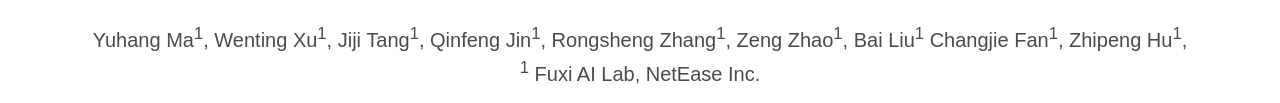
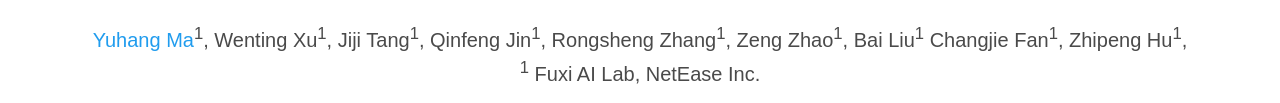
Before and after one commit to Character-Adapter/character-adapter.github.io, a plain HTML site: page index.html in a window 1280 px wide. Shown: the part 211-314 px from the top of the page. Drawn offline with nearby package versions, Linux system fonts and the light colour scheme; some icons are missing; a web font is replaced by a local one.

Commit message:
upload page

```diff
--- a/index.html
+++ b/index.html
@@ -98,7 +98,7 @@
 
           <div class="is-size-5 publication-authors">
             <div class="author-block">
-              Yuhang Ma</a><sup>1</sup>,
+              <a href="https://yuhang-ma.github.io/">Yuhang Ma</a><sup>1</sup>,
             </div>
             <div class="author-block">
               Wenting Xu</a><sup>1</sup>,
```
